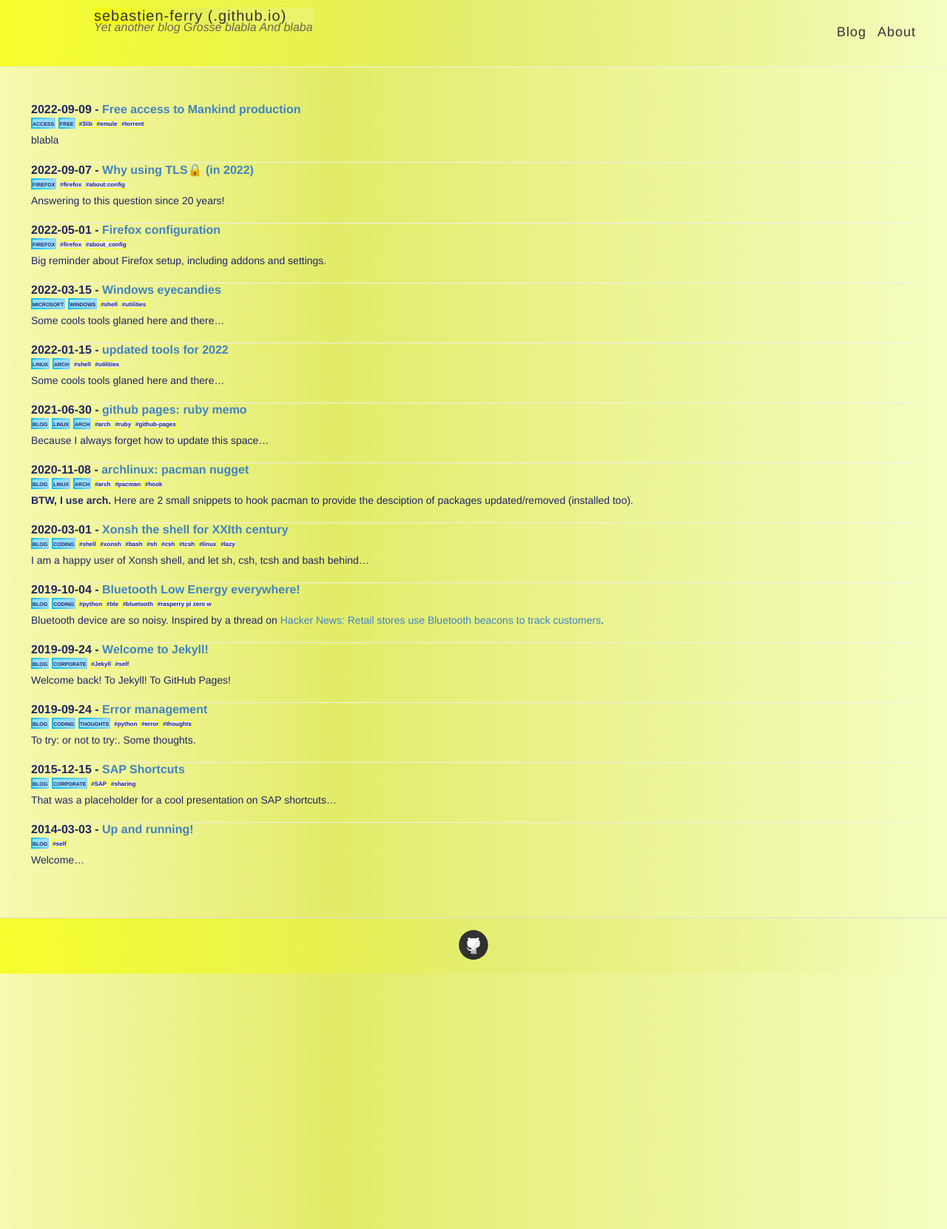
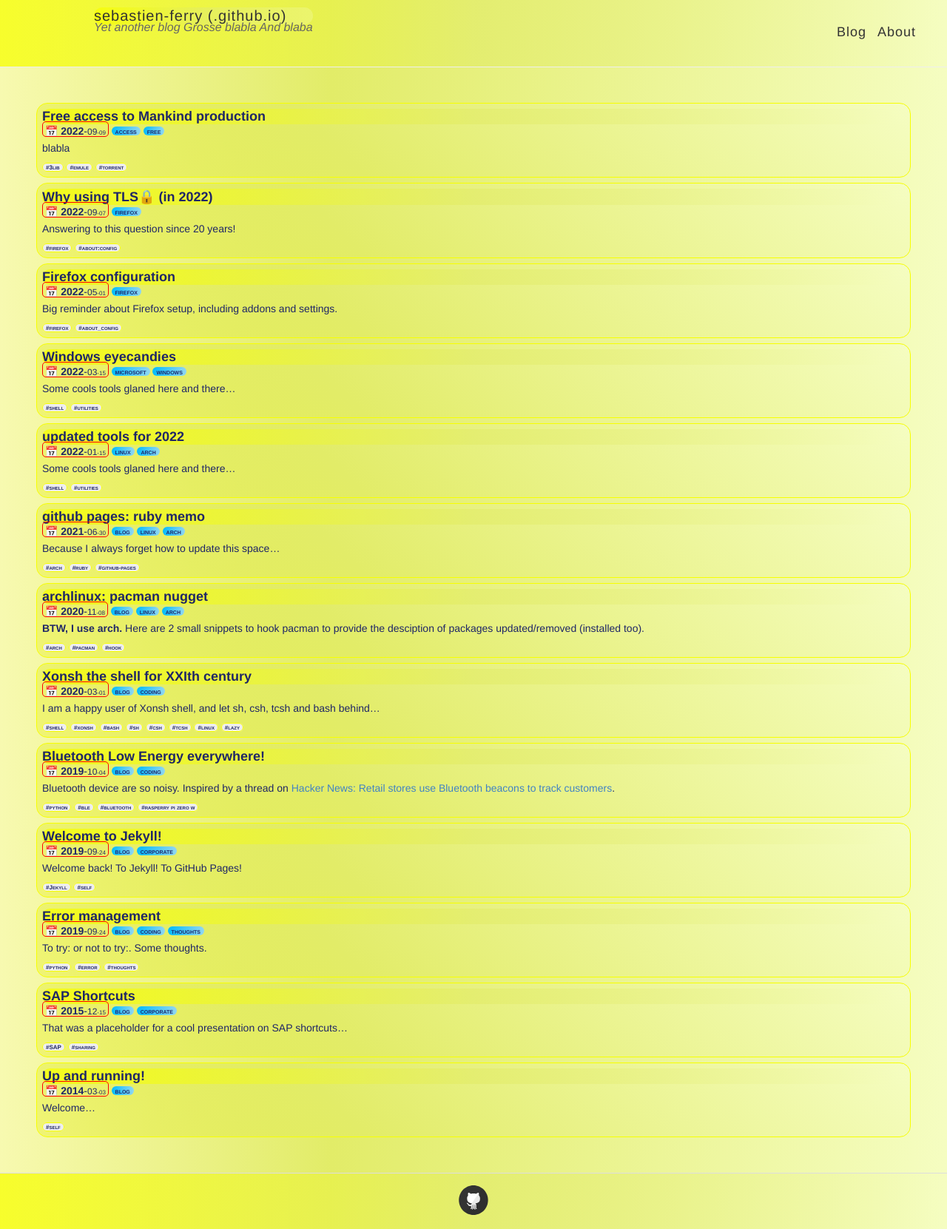
Before and after one commit to sebastien-ferry/sebastien-ferry.github.io, a Jekyll site: the page built from index.markdown, in a window 1280 px wide. Shown: the whole page at 74% size. Built offline with Jekyll 4.4.1, drawn with Linux system fonts in a browser that asks for light colours.

Commit message:
keep going the artistic mood, css ftw!

```diff
--- a/index.markdown
+++ b/index.markdown
@@ -7,10 +7,11 @@
 <div class="posts">
 {% for post in site.posts %}
     <article class="post">
-      <h2>{{ post.date | date: "%Y-%m-%d" }} - <a href="{{ site.baseurl }}{{ post.url }}">{{ post.title }}</a></h2>
+      <h1><a href="{{ site.baseurl }}{{ post.url }}">{{ post.title }}</a></h1>
+      <span style="text-align: right; border: 1px solid red;border-radius: 5px;padding:0.25em 0.2em 0em 0.2em;">📅 <b>{{ post.date | date: "%Y" }}</b>-<span style="font-size:12px;">{{ post.date | date: "%m" }}</span><span style="font-size:8px;">-{{ post.date | date: "%d" }}</span></span>
       {% for category in post.categories %} <span class="category"> {{ category }}</span> {% endfor %}
+      <div class="entry">{{ post.excerpt }}</div>
       {% for tag in post.tags %} <span class="tag">#{{tag}}</span> {% endfor %}
-      <div class="entry">{{ post.excerpt }}</div>
     </article>
     {% endfor %}
 </div>
--- a/style.scss
+++ b/style.scss
@@ -48,6 +48,7 @@
 }
 
 h1 {
+    border-radius:15px;
     background: rgb(247,255,0);
     background: linear-gradient(90deg, rgba(247,255,0,0.7506569298514485) 0%, rgba(226,236,104,0.6382481707273608) 50%, rgba(245,253,193,0.27036495904852875) 100%);
   font-size: 18px;
@@ -130,20 +131,25 @@
     font-size: 10px;
     font-stretch: condensed;;
 
-    background: #9df;
-    border: 2px solid transparent;
+    //#background: #9df;
+    //border: 2px solid transparent;
+    background: linear-gradient(to right,#00BBFF, #92d7f1 );
     border-image: linear-gradient(to right,#00BBFF, #92d7f1 );
     border-image-slice: 1;
+    border-radius:15px;
+    padding: 0.1em 0.5em 0;
 }
 
 .tag {
     background: $lightGray;
-    //font-variant: small-caps;
+    font-variant: small-caps;
     border: 1px solid rgb(247,255,0);
     gradient-border : 15px, #00BBFF, #92d7f1 ;
+    border-radius:15px;
     font-weight: 900;
     font-size: 8px;
     font-stretch: condensed;;
+    padding: 0.1em 0.5em 0;
 }
 // Specify the color of the selection
 ::-moz-selection {
@@ -269,17 +275,28 @@
 //
 
 .posts > .post {
-  padding-bottom: 1em;
-  border-bottom: 1px solid $lightGray;
+    margin: 0.5em;
+  //padding-bottom: 1em;
+  //border-bottom: 1px solid $lightGray;
 }
 
 .posts > .post:last-child {
-  padding-bottom: 1em;
-  border-bottom: none;
+  //padding-bottom: 1em;
+  //border-bottom: none;
 }
 
 .post {
-  blockquote {
+
+    border-image: linear-gradient(to right,#00BBFF, #92d7f1 );
+    border-image-slice: 1;
+    border-radius:15px;
+    padding: 0.5em;
+    border: 1px solid rgb(247,255,0);
+
+    background: linear-gradient(45deg, rgba(230,237,6,0.317) 0%, rgba(226,236,104,1) 35%, rgba(245,253,193,1) 100%);
+
+
+    blockquote {
     border-left: 2px solid $gray;
     padding: 0.1em 1em;
     color: $gray;
```
